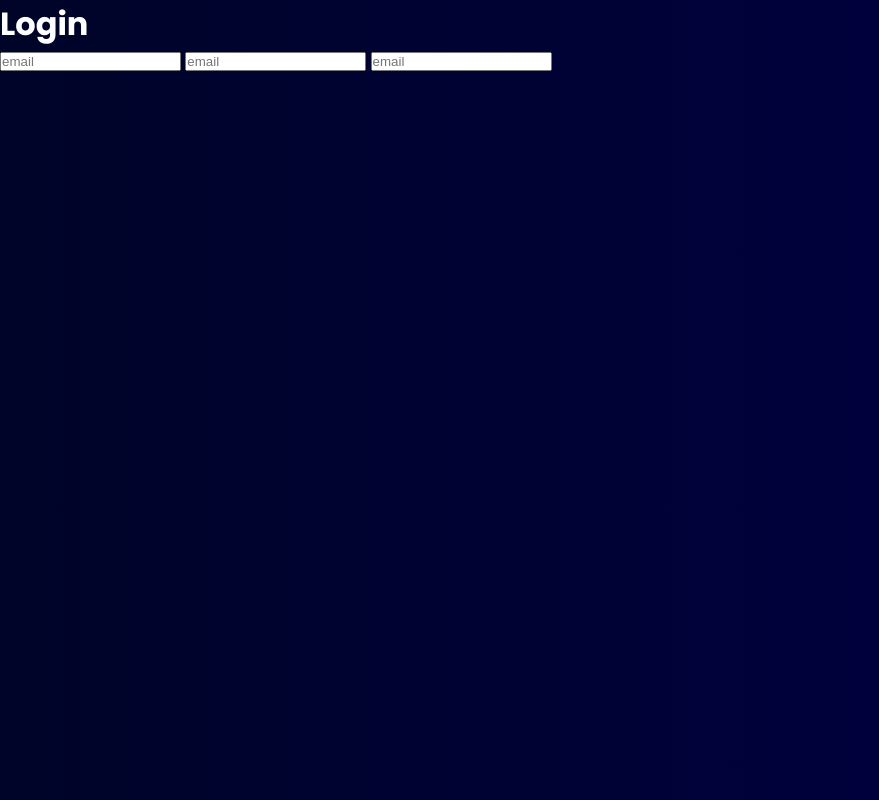
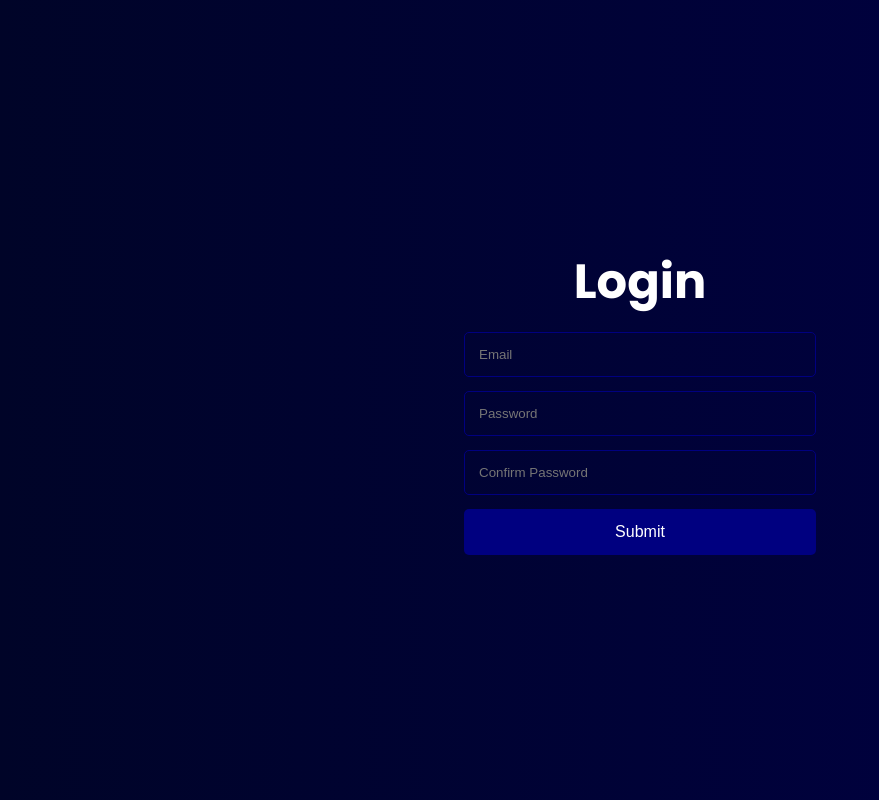
Before and after one commit to divenire05/SvelteKit-FullStack-CRUD-App, a SvelteKit app: page / in a window 1280 px wide. Shown: the whole page, without its empty margins (0-879 px from the left). Built offline with nearby package versions, Linux system fonts and the light colour scheme.

Commit message:
styling the authentication page

```diff
--- a/src/app.html
+++ b/src/app.html
@@ -16,6 +16,7 @@
 				box-sizing: border-box;
 				padding: 0;
 				margin: 0;
+				transition-duration: 200ms;
 			}
 
 			html {
--- a/src/components/Authenticate.svelte
+++ b/src/components/Authenticate.svelte
@@ -2,13 +2,75 @@
     <form>
         <h1>Login</h1>
         <label>
-            <input type="email" placeholder="email"/>
+            <input type="email" placeholder="Email"/>
         </label>
         <label>
-            <input type="email" placeholder="email"/>
+            <input type="password" placeholder="Password"/>
         </label>
         <label>
-            <input type="email" placeholder="email"/>
+            <input type="password" placeholder="Confirm Password"/>
         </label>
+        <button>Submit</button>
     </form>
 </div>
+
+<style>
+    .authContainer {
+        display: flex;
+        flex-direction: column;
+        align-items: center;
+        justify-content: center;
+        flex: 1;
+    }
+
+    form {
+        display: flex;
+        flex-direction: column;
+        gap: 14px;
+        width: 400px;
+        max-width: 100%;
+        margin: 0 auto;
+        padding: 24px;
+    }
+
+    form input {
+        width: 100%;
+    }
+
+    h1 {
+        text-align: center;
+        font-size: 3rem;
+    }
+
+    form label {
+        position: relative;
+        border: solid navy 1px;
+        border-radius: 5px;
+    }
+
+    form input {
+        border: none;
+        background: transparent;
+        color: white;
+        padding: 14px;
+    }
+
+    form input:focus {
+        border: none;
+        outline: none;
+    }
+
+    form button {
+        background: navy;
+        color: white;
+        border: none;
+        padding: 14px 0;
+        border-radius: 5px;
+        cursor: pointer;
+        font-size: 1rem;
+    }
+
+    form button:hover {
+        background: blue;
+    }
+</style>
```
